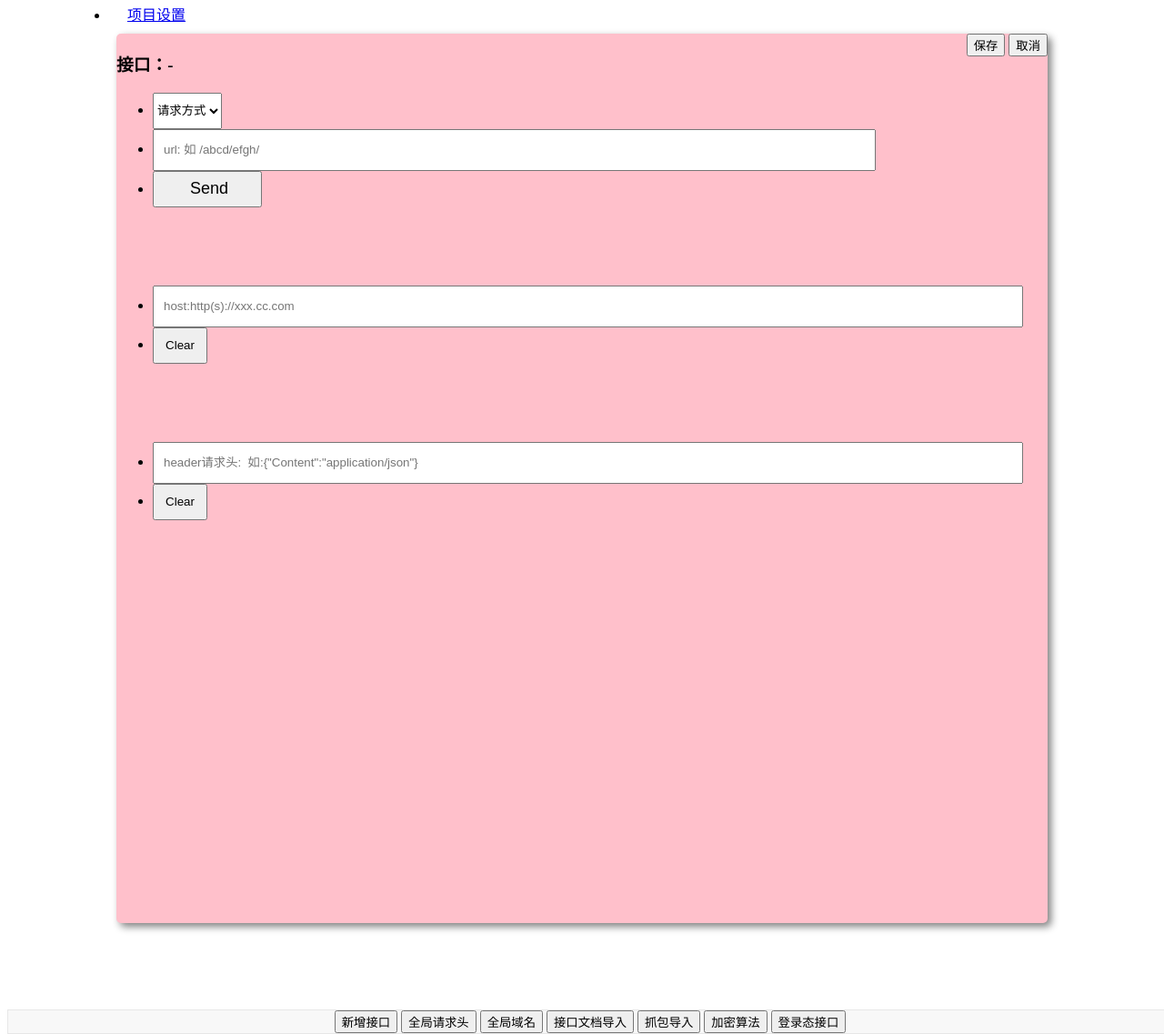
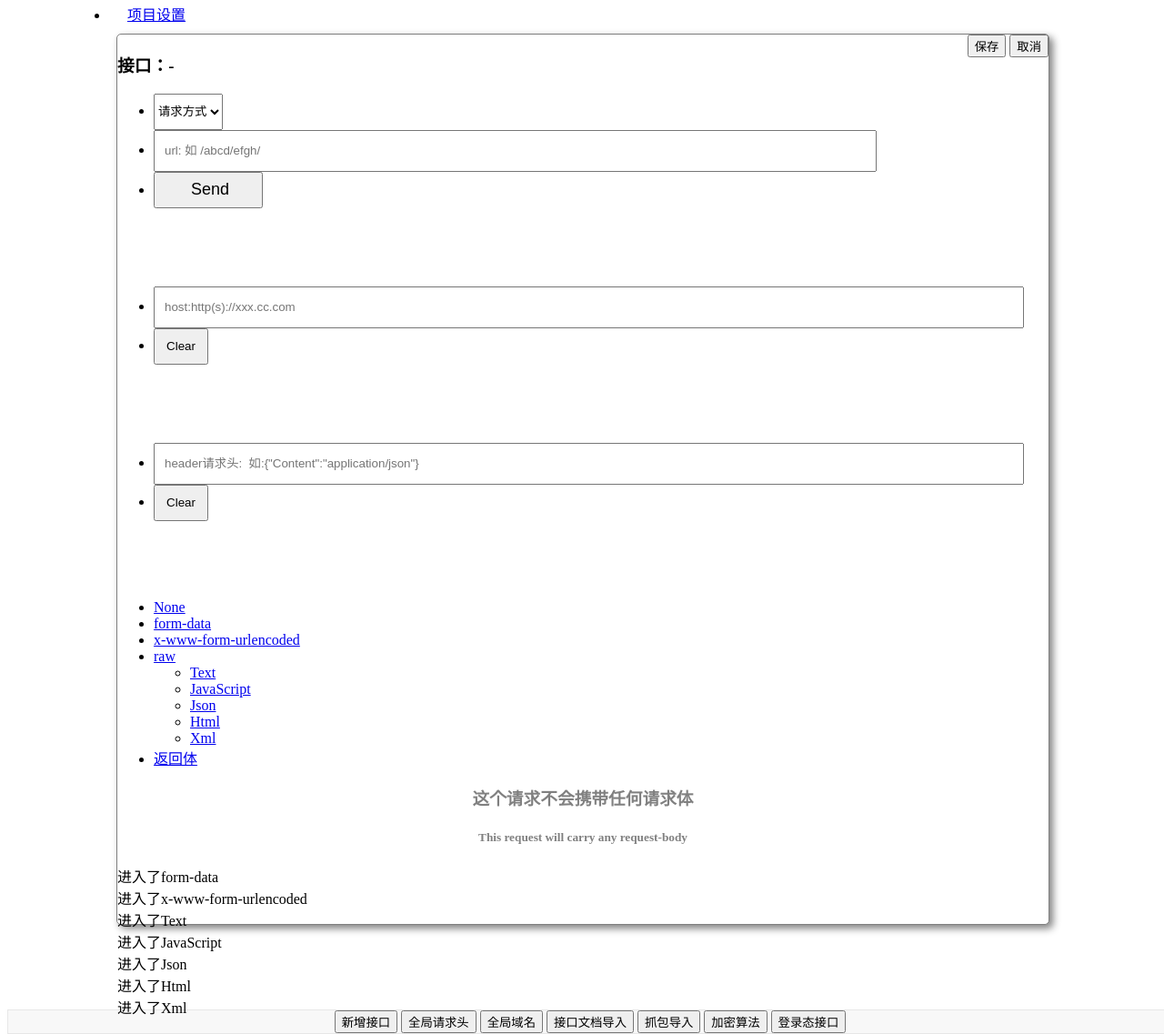
Before and after one commit to Mahumd/APITestPlatform, a Django app: template apitest/MyApp/templates/P_apis.html in a window 1280 px wide. Shown: the part 85-1222 px from the top of the page at 91% size. Run offline with Django 3.2, Linux system fonts and the light colour scheme; the template is opened without the code that fills it, so the values that code supplies are empty.

Commit message:
请求体样式开发完成

```diff
--- a/apitest/MyApp/templates/P_apis.html
+++ b/apitest/MyApp/templates/P_apis.html
@@ -121,7 +121,7 @@
 </div>
 
 {#调试弹窗及函数#}
-<div id="ts" style="width: 80%;height: 80%;background-color: pink;position: fixed;left: 10%;top: 10%;border-radius: 5px;box-shadow: 4px 4px 8px grey">
+<div id="ts" style="width: 80%;height: 80%;background-color: white;position: fixed;left: 10%;top: 10%;border-radius: 5px;box-shadow: 4px 4px 8px grey;border: 1px solid grey">
     <div class="btn-group" style="float: right">
         <button type="button" class="btn btn-success">保存</button>
         <button type="button" class="btn btn-danger">取消</button>
@@ -167,6 +167,38 @@
         </li>
     </ul>
 
+    <br><br><br>
+    <ul id="myTab" class="nav-tabs">
+        <li class="active"><a href="#None" data-toggle="tab">None</a></li>
+        <li><a href="#form-data" data-toggle="tab">form-data</a></li>
+        <li><a href="#x-www-form-urlencoded" data-toggle="tab">x-www-form-urlencoded</a></li>
+        <li class="dropdown">
+            <a href="#" class="dropdown-toggle" data-toggle="dropdown">raw <b class="caret"></b></a>
+            <ul class="dropdown-menu" role="menu" aria-labelledby="myTabDrop1">
+                <li><a href="#Text" tabindex="-1" data-toggle="tab">Text</a></li>
+                <li><a href="#JavaScript" tabindex="-1" data-toggle="tab">JavaScript</a></li>
+                <li><a href="#Json" tabindex="-1" data-toggle="tab">Json</a></li>
+                <li><a href="#Html" tabindex="-1" data-toggle="tab">Html</a></li>
+                <li><a href="#Xml" tabindex="-1" data-toggle="tab">Xml</a></li>
+            </ul>
+        </li>
+        <li><a href="#home" data-toggle="tab">返回体</a></li>
+    </ul>
+
+    <div id="myTabContent" class="tab-content">
+        <div class="tab-pane fade in active" id="None" style="text-align: center;color: grey">
+            <h3>这个请求不会携带任何请求体</h3>
+            <h5>This request will carry any request-body</h5>
+        </div>
+        <div class="tab-pane fade" id="form-data">进入了form-data</div>
+        <div class="tab-pane fade" id="x-www-form-urlencoded">进入了x-www-form-urlencoded</div>
+        <div class="tab-pane fade" id="Text">进入了Text</div>
+        <div class="tab-pane fade" id="JavaScript">进入了JavaScript</div>
+        <div class="tab-pane fade" id="Json">进入了Json</div>
+        <div class="tab-pane fade" id="Html">进入了Html</div>
+        <div class="tab-pane fade" id="Xml">进入了Xml</div>
+    </div>
+
 </div>
 
 
```
Also changed, not shown: apitest/MyApp/views.py (+9 -4 lines).
